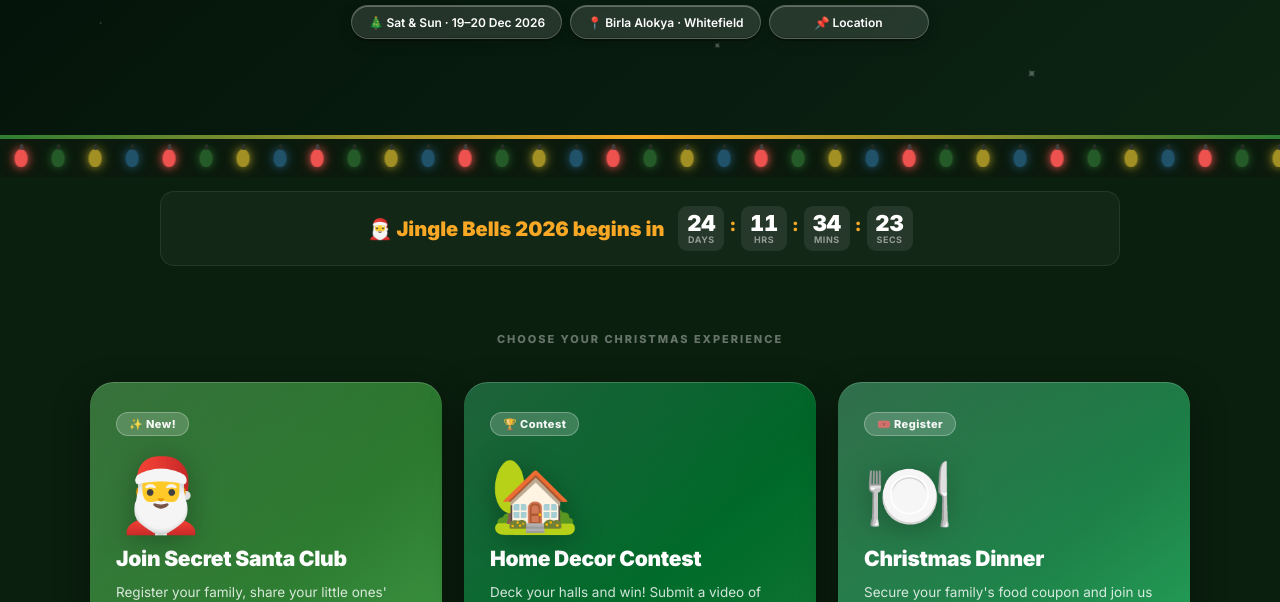
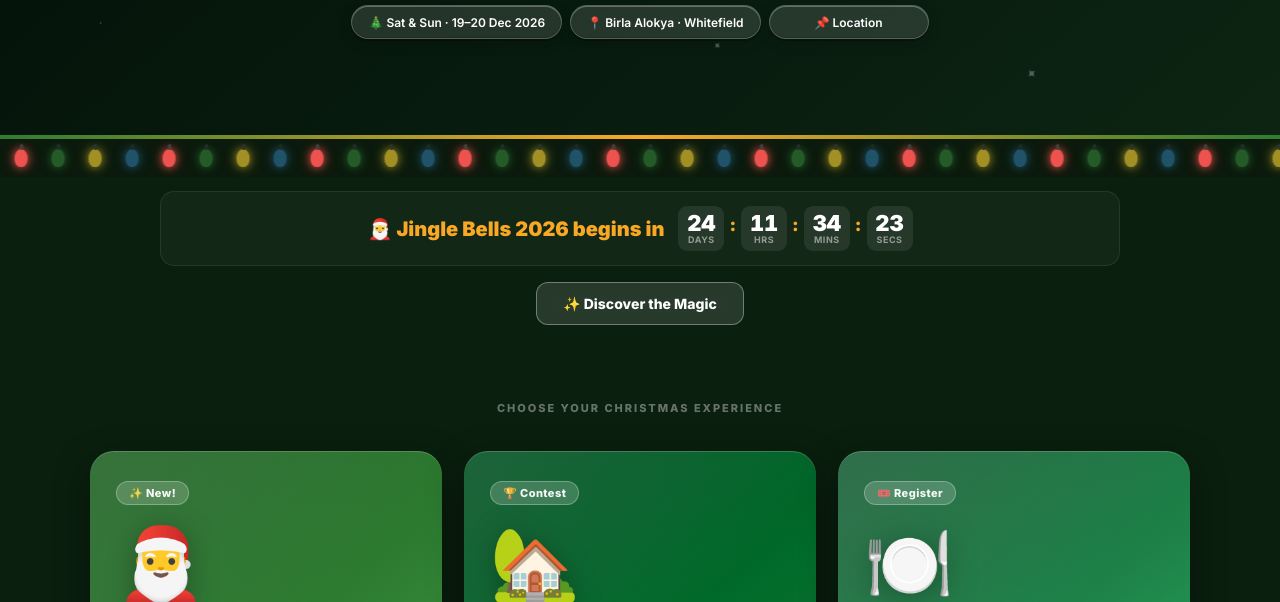
Before and after one commit to ba-events/ba-xmas-event-2026, a plain HTML site: page index.html in a window 1280 px wide. Shown: the part 498-1100 px from the top of the page. Drawn offline with Linux system fonts and the light colour scheme; a web font is replaced by a local one.

Commit message:
auto-sync: 2026-11-24 21:25:32

```diff
--- a/index.html
+++ b/index.html
@@ -97,7 +97,7 @@ a.hub-pill:hover { transform:translateY(-2px); box-shadow:inset 0 1px 0 rgba(255
 @keyframes lights-run { 0%{transform:translateX(0)} 100%{transform:translateX(-50%)} }
 
 /* ── COUNTDOWN ──────────────────────────────────────────── */
-.countdown-strip { background:#0a1f0e; padding:14px 20px; }
+.countdown-strip { background:#0a1f0e; padding:14px 20px 24px; }
 .countdown-inner {
   width:min(960px,100%); margin:0 auto; padding:14px 24px;
   display:flex; align-items:center; justify-content:center; gap:14px; flex-wrap:wrap;
@@ -293,7 +293,6 @@ a.hub-pill:hover { transform:translateY(-2px); box-shadow:inset 0 1px 0 rgba(255
       <span class="hub-pill">📍 Birla Alokya · Whitefield</span>
       <a class="hub-pill" href="https://maps.app.goo.gl/U1HyHkS6fodXsV8X9" target="_blank">📌 Location</a>
     </div>
-    </div>
   </div>
   <div class="hero-stripe-b"></div>
 </header>
@@ -314,6 +313,9 @@ a.hub-pill:hover { transform:translateY(-2px); box-shadow:inset 0 1px 0 rgba(255
       <div class="cd-sep">:</div>
       <div class="cd-unit"><div class="cd-n" id="cd-secs">--</div><div class="cd-l">Secs</div></div>
     </div>
+  </div>
+  <div style="text-align:center; margin-top:16px;">
+    <a class="hub-wonderland-link" href="wonderland.html">✨ Discover the Magic</a>
   </div>
 </div>
 
```
